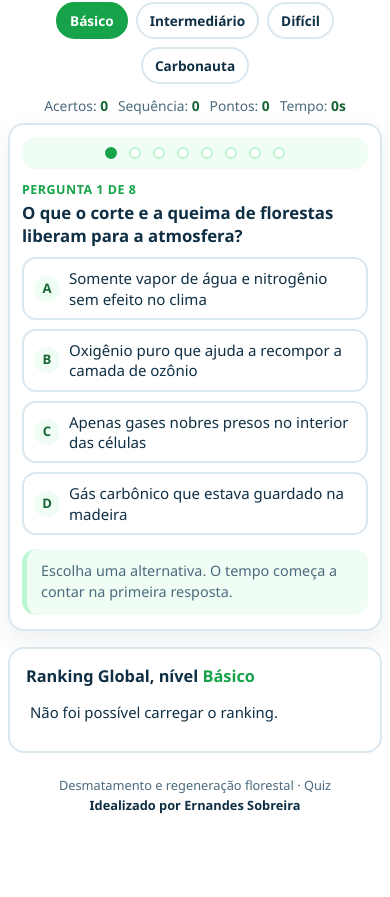
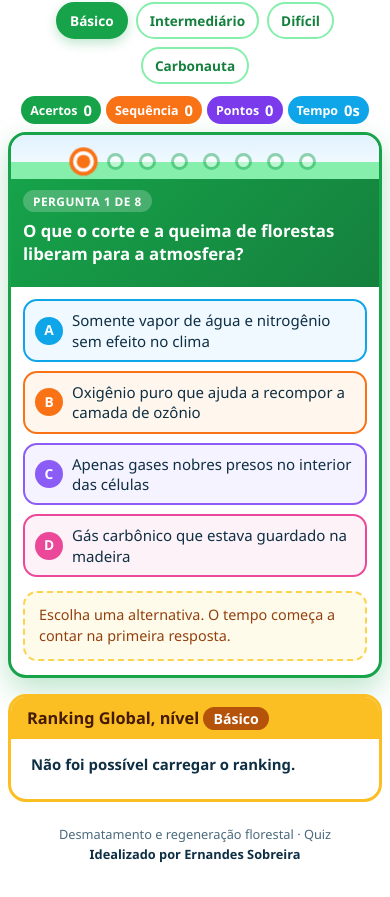
Before and after one commit to ernandes-sobreira/jogos-ambientais, a plain HTML site: page 2026-06-12-missao-refloresta.html in a window 390 px wide. Shown: the part 80-977 px from the top of the page. Before the commit the page ends 928 px from the top, so only its background shows below. Drawn offline with Linux system fonts and the light colour scheme.

Commit message:
Missão Refloresta: visual mais colorido no quiz
Pergunta em faixa colorida, alternativas com cores próprias, placar em pastilhas e ranking destacado.

Co-Authored-By: Claude Fable 5.2 <noreply@anthropic.com>
Claude-Session: https://claude.ai/code/session_01LYxHg282NfabY8tFXabtkR

```diff
--- a/2026-06-12-missao-refloresta.html
+++ b/2026-06-12-missao-refloresta.html
@@ -7,7 +7,7 @@
 <style>
   :root{
     --ink:#0f2f44; --soft:#4b6a7d; --line:#dbe7ee; --ok:#16a34a; --err:#dc2626;
-    --main:#16a34a; --deep:#166534; --tint:#f0fdf4; --pale:#bbf7d0;
+    --main:#16a34a; --deep:#15803d; --tint:#dcfce7; --pale:#86efac; --acc:#f97316; --glow:rgba(22,163,74,.28);
   }
   *{box-sizing:border-box;margin:0;padding:0}
   body{
@@ -28,55 +28,69 @@
   .levels{display:flex;gap:8px;justify-content:center;margin-bottom:10px;flex-wrap:wrap}
   .levels button{border:2px solid var(--line);background:#fff;color:var(--ink);padding:8px 16px;border-radius:30px;
     font-size:.92rem;cursor:pointer;transition:.2s;font-weight:600;font-family:inherit}
-  .levels button.active{background:var(--main);border-color:var(--main);color:#fff}
-  .hud{display:flex;gap:18px;justify-content:center;align-items:center;margin:4px 0 10px;font-size:.95rem;flex-wrap:wrap;color:var(--soft)}
-  .hud b{color:var(--deep)}
+  .levels button{border-color:var(--pale);color:var(--deep)}
+  .levels button:hover{background:var(--tint)}
+  .levels button.active{background:var(--main);border-color:var(--main);color:#fff;box-shadow:0 4px 12px var(--glow)}
+  .hud{display:flex;gap:8px;justify-content:center;align-items:center;margin:4px 0 12px;font-size:.9rem;flex-wrap:wrap}
+  .hud span{display:inline-flex;align-items:center;gap:6px;padding:6px 13px;border-radius:30px;color:#fff;font-weight:600}
+  .hud b{font-size:1.05rem;font-weight:800}
+  .hud .h1{background:#16a34a} .hud .h2{background:#f97316} .hud .h3{background:#7c3aed} .hud .h4{background:#0ea5e9}
 
-  .card{width:min(680px,100%);background:#fff;border:2px solid var(--line);border-radius:20px;
-    padding:18px 20px 20px;box-shadow:0 10px 26px rgba(15,47,68,.08)}
-  .strip{display:flex;gap:4px;justify-content:center;flex-wrap:wrap;margin-bottom:12px;min-height:30px;
-    padding:6px 8px;border-radius:14px;background:var(--tint)}
-  .slot{width:26px;height:26px;display:flex;align-items:center;justify-content:center}
+  .card{width:min(680px,100%);background:#fff;border:3px solid var(--main);border-radius:22px;
+    padding:0 0 20px;box-shadow:0 12px 30px var(--glow);overflow:hidden}
+  #stage{padding:0 20px}
+  .strip{display:flex;gap:5px;justify-content:center;align-items:flex-end;flex-wrap:wrap;min-height:54px;
+    padding:10px 10px 8px;background:linear-gradient(180deg,#e0f2fe 0%,#f0f9ff 62%,var(--pale) 62%,var(--pale) 100%)}
+  .slot{width:36px;height:36px;display:flex;align-items:center;justify-content:center}
   .slot svg{width:100%;height:100%}
-  .slot.empty::after{content:"";width:8px;height:8px;border-radius:50%;background:#fff;border:2px solid var(--pale)}
-  .slot.now::after{border-color:var(--main);background:var(--main)}
+  .slot.empty{align-items:flex-end;padding-bottom:3px}
+  .slot.empty::after{content:"";width:11px;height:11px;border-radius:50%;background:#fff;border:3px solid var(--main);opacity:.45}
+  .slot.now::after{opacity:1;background:var(--acc);border-color:#fff;box-shadow:0 0 0 3px var(--acc);animation:pulse 1.1s infinite}
+  @keyframes pulse{50%{transform:scale(1.25)}}
   .slot.pop svg{animation:grow .45s cubic-bezier(.3,1.5,.5,1)}
   @keyframes grow{from{transform:scale(.2) translateY(8px);opacity:0}to{transform:none;opacity:1}}
-  .qnum{font-size:.78rem;font-weight:800;letter-spacing:.5px;text-transform:uppercase;color:var(--main)}
-  .qtext{font-size:1.18rem;font-weight:700;line-height:1.35;margin:4px 0 14px}
+  .qhead{margin:0 -20px 16px;padding:14px 20px 16px;background:linear-gradient(135deg,var(--main),var(--deep));color:#fff}
+  .qnum{display:inline-block;font-size:.74rem;font-weight:800;letter-spacing:.5px;text-transform:uppercase;
+    background:rgba(255,255,255,.22);padding:3px 10px;border-radius:20px}
+  .qtext{font-size:1.22rem;font-weight:700;line-height:1.35;margin-top:8px}
   .opts{display:grid;gap:9px}
   .opt{display:flex;gap:12px;align-items:center;text-align:left;width:100%;background:#fff;border:2px solid var(--line);
     border-radius:14px;padding:11px 14px;font-size:1rem;line-height:1.35;color:var(--ink);cursor:pointer;
     font-family:inherit;transition:border-color .15s,background .15s,transform .15s}
-  .opt .k{flex:none;width:30px;height:30px;border-radius:50%;background:var(--tint);color:var(--deep);
-    font-weight:800;display:flex;align-items:center;justify-content:center;font-size:.9rem}
-  .opt:not(:disabled):hover{border-color:var(--main);background:var(--tint);transform:translateY(-1px)}
+  .opt{--c:#0ea5e9;--ct:#f0f9ff;border-color:var(--c);background:var(--ct);font-weight:500}
+  .opt:nth-child(2){--c:#f97316;--ct:#fff7ed} .opt:nth-child(3){--c:#8b5cf6;--ct:#f5f3ff} .opt:nth-child(4){--c:#ec4899;--ct:#fdf2f8}
+  .opt .k{flex:none;width:34px;height:34px;border-radius:50%;background:var(--c);color:#fff;
+    font-weight:800;display:flex;align-items:center;justify-content:center;font-size:1rem}
+  .opt:not(:disabled):hover{transform:translateY(-2px);box-shadow:0 6px 14px rgba(15,47,68,.14)}
   .opt:disabled{cursor:default}
-  .opt.right{border-color:var(--ok);background:#f0fdf4}
+  .opt.right{border-color:var(--ok);background:#dcfce7;font-weight:700}
   .opt.right .k{background:var(--ok);color:#fff}
-  .opt.wrong{border-color:var(--err);background:#fef2f2;animation:shake .3s}
+  .opt.wrong{border-color:var(--err);background:#fee2e2;animation:shake .3s}
   .opt.wrong .k{background:var(--err);color:#fff}
-  .opt.dim{opacity:.55}
+  .opt.dim{opacity:.5;background:#fff;border-color:var(--line)} .opt.dim .k{background:#94a3b8}
   @keyframes shake{25%{transform:translateX(-5px)}75%{transform:translateX(5px)}}
-  .fb{margin-top:14px;border-radius:14px;padding:12px 14px;font-size:.96rem;line-height:1.45;background:var(--tint);
-    border-left:5px solid var(--pale);min-height:52px;color:var(--soft)}
-  .fb.ok{background:#f0fdf4;border-left-color:var(--ok);color:var(--ink)}
-  .fb.no{background:#fef2f2;border-left-color:var(--err);color:var(--ink)}
+  .fb{margin-top:14px;border-radius:14px;padding:12px 14px;font-size:.96rem;line-height:1.45;background:#fffbeb;
+    border:2px dashed #fcd34d;min-height:52px;color:#92400e}
+  .fb.ok{background:#dcfce7;border:2px solid var(--ok);color:var(--ink)}
+  .fb.no{background:#fee2e2;border:2px solid var(--err);color:var(--ink)}
   .fb b{display:block;margin-bottom:2px}
+  .fb.ok>b{color:#166534;font-size:1.05rem} .fb.no>b{color:#b91c1c;font-size:1.05rem}
+  .fb .more{margin-top:8px;padding:8px 10px;border-radius:10px;background:#fff} .fb .more b{color:#166534}
   .fb .more{margin-top:6px}
   .btn{background:var(--main);color:#fff;border:0;padding:11px 20px;border-radius:12px;font-weight:700;cursor:pointer;
     font-size:1rem;font-family:inherit}
   .btn:disabled{opacity:.5;cursor:default}
   .btn.ghost{background:#fff;color:var(--deep);border:2px solid var(--line)}
-  .next{display:none;margin:14px auto 0}
+  .next{display:none;margin:14px auto 0;background:var(--acc);font-size:1.05rem;padding:12px 26px;box-shadow:0 5px 14px rgba(15,47,68,.2)}
   .next.show{display:block}
 
-  .end{text-align:center}
-  .end h2{font-size:1.4rem;margin:6px 0 4px}
+  .end{text-align:center;padding-top:16px}
+  .end h2{font-size:1.5rem;margin:6px 0 4px;color:var(--deep)}
   .end p{color:var(--soft)}
   .stats{display:flex;gap:8px;justify-content:center;flex-wrap:wrap;margin:14px 0}
-  .stat{background:var(--tint);border-radius:12px;padding:8px 14px;font-weight:800;font-size:1.05rem;color:var(--deep)}
-  .stat span{display:block;font-size:.72rem;font-weight:600;color:var(--soft)}
+  .stat{background:#16a34a;border-radius:14px;padding:9px 16px;font-weight:800;font-size:1.2rem;color:#fff;min-width:84px}
+  .stat:nth-child(2){background:#7c3aed} .stat:nth-child(3){background:#f97316} .stat:nth-child(4){background:#0ea5e9}
+  .stat span{display:block;font-size:.72rem;font-weight:600;color:#fff;opacity:.92}
   .savebox{display:flex;gap:8px;justify-content:center;margin-top:12px;flex-wrap:wrap}
   .savebox input{padding:10px 12px;border-radius:10px;border:2px solid var(--line);font-size:1rem;width:220px;font-family:inherit}
   .review{text-align:left;margin-top:16px;border-top:2px solid var(--line);padding-top:12px}
@@ -85,9 +99,10 @@
   .review li:last-child{border-bottom:0}
   .review .a{color:#166534;font-weight:700}
 
-  .ranking{margin-top:16px;width:min(680px,100%);background:#fff;border:2px solid var(--line);border-radius:16px;padding:16px}
-  .ranking h3{font-size:1.02rem;margin-bottom:8px}
-  .ranking h3 span{color:var(--main)}
+  .ranking{margin-top:16px;width:min(680px,100%);background:#fff;border:3px solid #fbbf24;border-radius:18px;padding:0 16px 12px;overflow:hidden}
+  .ranking h3{font-size:1.02rem;margin:0 -16px 8px;padding:10px 16px;background:#fbbf24;color:#451a03}
+  .ranking h3 span{color:#fff;background:#b45309;padding:2px 10px;border-radius:20px;font-size:.88rem}
+  .ranking li:nth-child(1) .pos{color:#b45309} .ranking li:nth-child(1){font-weight:700}
   .ranking ol{list-style:none}
   .ranking li{display:flex;justify-content:space-between;gap:10px;padding:7px 4px;border-bottom:1px solid var(--line);font-size:.93rem}
   .ranking li:last-child{border-bottom:0}
@@ -103,11 +118,15 @@
     .hub{padding:4px 10px;font-size:.82rem}
     .levels button{padding:7px 12px;font-size:.85rem}
     .hud{gap:10px;font-size:.86rem;margin:2px 0 8px}
-    .card{padding:12px 12px 14px;border-radius:16px}
+    .card{padding:0 0 14px;border-radius:18px}
     .qtext{font-size:1.05rem;margin-bottom:10px}
     .opt{padding:9px 10px;font-size:.94rem;gap:9px}
-    .opt .k{width:26px;height:26px;font-size:.82rem}
-    .slot{width:20px;height:20px}
+    .opt .k{width:28px;height:28px;font-size:.86rem}
+    .slot{width:27px;height:27px}
+    .strip{min-height:44px;padding:8px 6px 6px}
+    .qhead{margin:0 -12px 12px;padding:10px 12px 12px}
+    #stage{padding:0 12px}
+    .hud span{padding:4px 9px;font-size:.78rem} .hud b{font-size:.92rem} .hud{gap:5px}
     .fb{font-size:.9rem}
   }
   @media(prefers-reduced-motion:reduce){.slot.pop svg,.opt.wrong{animation:none}}
@@ -129,10 +148,10 @@
 <div class="levels" id="levels"></div>
 
 <div class="hud">
-  <span>Acertos: <b id="hits">0</b></span>
-  <span>Sequência: <b id="streak">0</b></span>
-  <span>Pontos: <b id="score">0</b></span>
-  <span>Tempo: <b id="timer">0s</b></span>
+  <span class="h1">Acertos <b id="hits">0</b></span>
+  <span class="h2">Sequência <b id="streak">0</b></span>
+  <span class="h3">Pontos <b id="score">0</b></span>
+  <span class="h4">Tempo <b id="timer">0s</b></span>
 </div>
 
 <div class="card">
@@ -870,8 +889,8 @@ function renderQ(){
   answered = false;
   strip(false);
   $('stage').innerHTML = `
-    <div class="qnum">Pergunta ${qi+1} de ${qs.length}</div>
-    <div class="qtext">${q.q}</div>
+    <div class="qhead"><div class="qnum">Pergunta ${qi+1} de ${qs.length}</div>
+    <div class="qtext">${q.q}</div></div>
     <div class="opts">${order.map((oi,n)=>`<button class="opt" data-oi="${oi}" onclick="answer(${oi})"><span class="k">${'ABCD'[n]}</span><span>${q.o[oi]}</span></button>`).join('')}</div>
     <div class="fb" id="fb" aria-live="polite">Escolha uma alternativa. O tempo começa a contar na primeira resposta.</div>
     <button class="btn next" id="next" onclick="nextQ()"></button>`;
```
